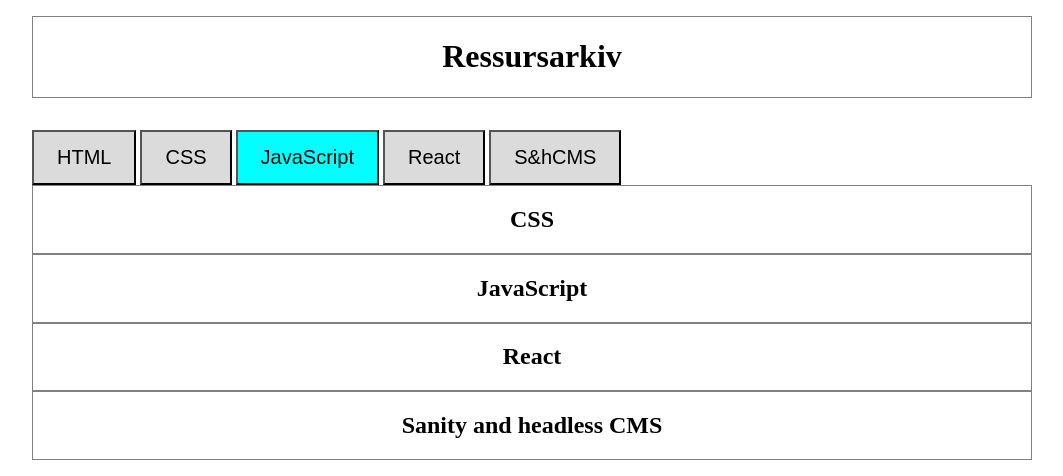
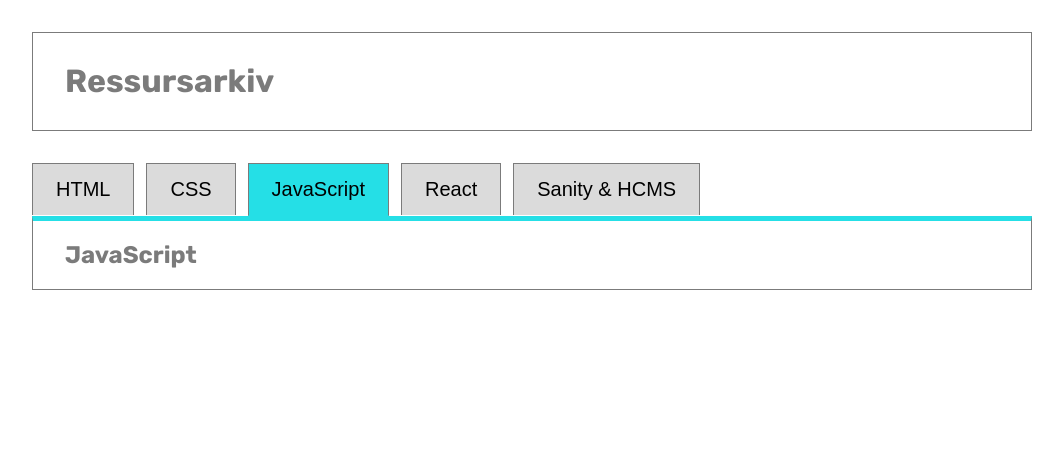
Before and after one commit to HippedFever/uin23ak2_resource_layout_CHRISTENSEN, a plain HTML site: page index.html in a window 1280 px wide. Both pictures are taken after a click on the button "JavaScript". Shown: the whole page, without its empty margins (108-1171 px from the left). Drawn offline with Linux system fonts and the light colour scheme.

Commit message:
Working code, only missing the resource function

```diff
--- a/index.html
+++ b/index.html
@@ -12,11 +12,11 @@
         <h1>Ressursarkiv</h1>
     </header>
 
-        <button id="HBut" onclick="changeBlock">HTML</button>
-        <button id="CBut">CSS</button>
-        <button id="JBut">JavaScript</button>
-        <button id="RBut">React</button>
-        <button id="SBut">S&hCMS</button>
+        <button id="BTN" onClick="htmlButton()">HTML</button>
+        <button onClick="cssButton()">CSS</button>
+        <button onClick="jsButton()">JavaScript</button>
+        <button onClick="reactButton()">React</button>
+        <button onClick="cmsButton()">Sanity & HCMS</button>
 
         <article id="HTMLArt">
             <h1>HTML</h1>
--- a/scripts.js
+++ b/scripts.js
@@ -1,13 +1,56 @@
-function changeBlock(){
-    if (document.getElementById('HBut')) {
 
-        if (document.getElementById('HTMLArt').style.display == 'none') {
-            document.getElementById('HTMLArt').style.display = 'block';
-            document.getElementById('CSSArt').style.display = 'none';
-        }
-        else {
-            document.getElementById('Div1').style.display = 'none';
-            document.getElementById('Div2').style.display = 'block';
-        }
-    }
+
+
+//Gir knappene mulighet til å gjemme og vise korrekte bokser, dette er en rotete måte å gjøre det på og det vil definitivt være mulighet for å minske koden på et eller annet vis.
+
+function htmlButton(){
+    document.getElementById("HTMLArt").hidden = false;
+    document.getElementById("CSSArt").hidden = true;
+    document.getElementById("JSArt").hidden = true;
+    document.getElementById("ReactArt").hidden = true;
+    document.getElementById("CMSArt").hidden = true;
+    console.log("Changed to HTML tab")
 }
+
+function cssButton(){
+    document.getElementById("HTMLArt").hidden = true;
+    document.getElementById("CSSArt").hidden = false;
+    document.getElementById("JSArt").hidden = true;
+    document.getElementById("ReactArt").hidden = true;
+    document.getElementById("CMSArt").hidden = true;
+    console.log("Changed to CSS tab")
+}
+
+function jsButton(){
+    document.getElementById("HTMLArt").hidden = true;
+    document.getElementById("CSSArt").hidden = true;
+    document.getElementById("JSArt").hidden = false;
+    document.getElementById("ReactArt").hidden = true;
+    document.getElementById("CMSArt").hidden = true;
+    console.log("Changed to JavaScript tab")
+}
+
+function reactButton(){
+    document.getElementById("HTMLArt").hidden = true;
+    document.getElementById("CSSArt").hidden = true;
+    document.getElementById("JSArt").hidden = true;
+    document.getElementById("ReactArt").hidden = false;
+    document.getElementById("CMSArt").hidden = true;
+    console.log("Changed to React tab")
+}
+
+function cmsButton(){
+    document.getElementById("HTMLArt").hidden = true;
+    document.getElementById("CSSArt").hidden = true;
+    document.getElementById("JSArt").hidden = true;
+    document.getElementById("ReactArt").hidden = true;
+    document.getElementById("CMSArt").hidden = false;
+    console.log("Changed to CMS tab")
+}
+
+
+//starter siden med HTML knapp klikket slik at siden ikke blir tom.
+window.onload = function(){
+    document.getElementById('BTN').click();
+    document.getElementById('BTN').focus()
+}
--- a/stylesheet.css
+++ b/stylesheet.css
@@ -1,3 +1,11 @@
+@import url('https://fonts.googleapis.com/css2?family=Rubik:wght@400;600;700&display=swap');
+
+:root {
+    --grey: #7b7b7b;
+    --aqua: #25dfe6;
+    --backgroundbutton: #dbdbdb;
+}
+
 body {
     max-width: 1000px;
     margin: auto;
@@ -5,40 +13,48 @@ body {
 }
 
 h1 {
-    text-align: center;
+    text-align: left;
+    padding-left: 2rem;
+    color: var(--grey);
+    font-family: 'Rubik', sans-serif;
 }
 
 header {
-    border: 1px solid grey;
-    margin-top: 1rem;
+    border: 1px solid var(--grey);
+    margin-top: 2rem;
     margin-bottom: 2rem;
+    padding-top: .5rem;
+    padding-bottom: .5rem;
 }
 
 article {
-    border: 1px solid grey;
+    border: 1px solid var(--grey);
+    border-top: 5px solid var(--aqua);
 }
 
 button {
-	background-color:#dbdbdb;
+	background-color: var(--backgroundbutton);
 	display:inline-block;
 	cursor:pointer;
 	color:#000000;
 	font-family:Arial;
+    border: .1px solid var(--grey);
 	font-size:20px;
 	padding:14px 23px;
+    border-bottom: none;
+    margin-right: .5rem;
 }
+
 button:hover {
-	background-color:#dbdbdb;
+	background-color: var(--backgroundbutton);
 }
+
 button:active {
 	position:relative;
 	top:1px;
 }
 
 button:focus {
-    background-color: aqua;
+    background-color: var(--aqua);
+    border-bottom: 1px solid var(--aqua);
 }
-
-#HTMLArt {
-    display: none;
-}
```
